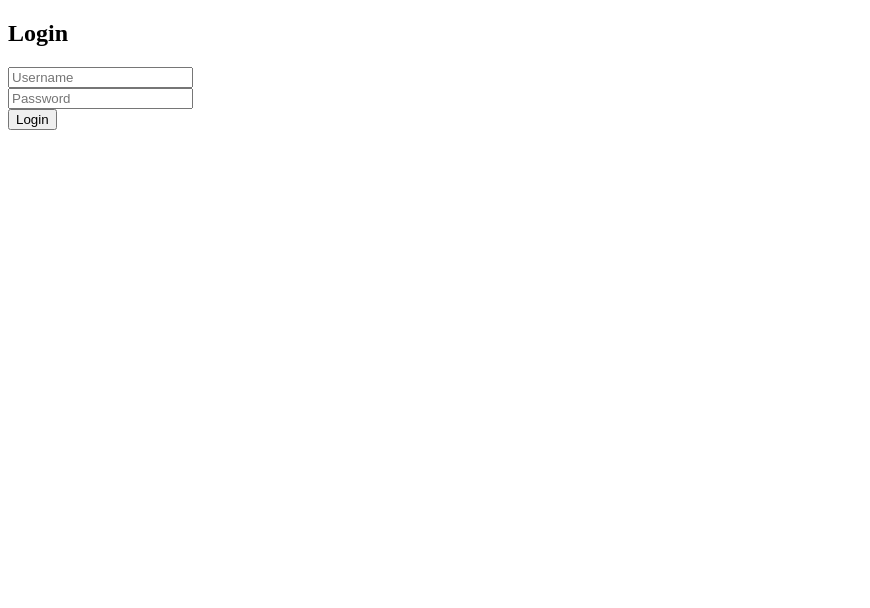
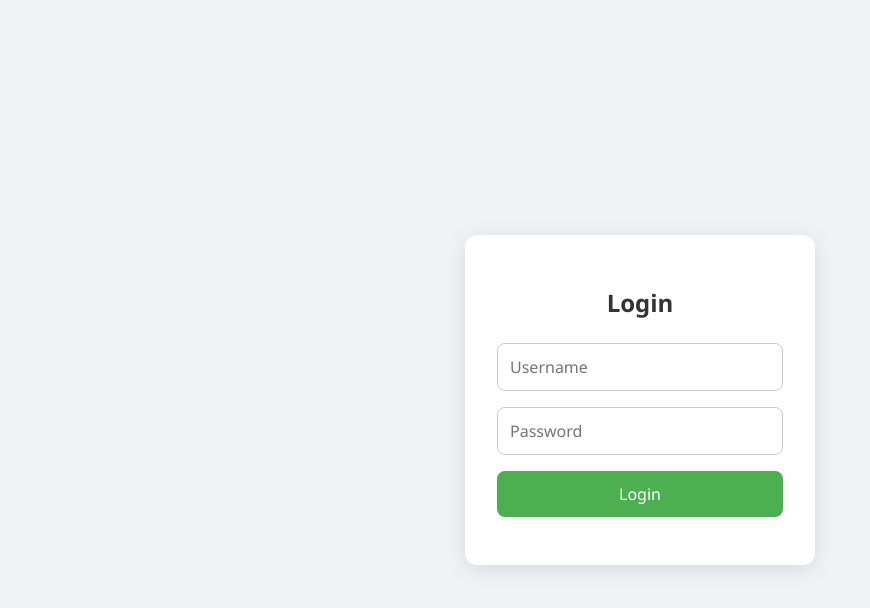
Before and after one commit to Setthapong-dev/try-git-github-co, a website: page index.html in a window 1280 px wide. Shown: the whole page, without its empty margins (0-870 px from the left). Drawn offline with Linux system fonts and the light colour scheme.

Commit message:
add style.css

```diff
--- a/index.html
+++ b/index.html
@@ -2,18 +2,21 @@
 <!DOCTYPE html>
 <html lang="en">
 <head>
-  <meta charset="UTF-8">
+  <meta charset="UTF-8" />
+  <meta name="viewport" content="width=device-width, initial-scale=1.0"/>
   <title>Login</title>
+  <link rel="stylesheet" href="style.css" />
 </head>
 <body>
-  <h2>Login</h2>
-  <form id="loginForm">
-    <input type="text" name="username" placeholder="Username" required /><br />
-    <input type="password" name="password" placeholder="Password" required /><br />
-    <button type="submit">Login</button>
-  </form>
-
-  <div id="message"></div>
+  <div class="login-container">
+    <h2>Login</h2>
+    <form id="loginForm">
+      <input type="text" name="username" placeholder="Username" required />
+      <input type="password" name="password" placeholder="Password" required />
+      <button type="submit">Login</button>
+    </form>
+    <div id="message"></div>
+  </div>
 
   <script>
     const form = document.getElementById('loginForm');
@@ -32,7 +35,9 @@
       });
 
       const result = await res.json();
-      document.getElementById('message').innerText = result.message;
+      const message = document.getElementById('message');
+      message.textContent = result.message;
+      message.style.color = result.message.includes('success') ? 'green' : '#d8000c';
     });
   </script>
 </body>
--- a/style.css
+++ b/style.css
@@ -1,5 +1,61 @@
-.box1 {
-    background-color: aqua;
-    width: 250px;
-    height: 250px;
+/* public/style.css */
+* {
+  box-sizing: border-box;
+  font-family: 'Segoe UI', Tahoma, Geneva, Verdana, sans-serif;
 }
+
+body {
+  background: #f0f2f5;
+  display: flex;
+  justify-content: center;
+  align-items: center;
+  height: 100vh;
+  margin: 0;
+}
+
+.login-container {
+  background: #fff;
+  padding: 2rem;
+  border-radius: 12px;
+  box-shadow: 0 4px 20px rgba(0, 0, 0, 0.1);
+  width: 100%;
+  max-width: 350px;
+}
+
+h2 {
+  text-align: center;
+  margin-bottom: 1.5rem;
+  color: #333;
+}
+
+input[type="text"],
+input[type="password"] {
+  width: 100%;
+  padding: 0.75rem;
+  margin-bottom: 1rem;
+  border: 1px solid #ccc;
+  border-radius: 8px;
+  font-size: 1rem;
+}
+
+button {
+  width: 100%;
+  padding: 0.75rem;
+  background-color: #4CAF50;
+  border: none;
+  border-radius: 8px;
+  color: white;
+  font-size: 1rem;
+  cursor: pointer;
+  transition: background-color 0.3s;
+}
+
+button:hover {
+  background-color: #45a049;
+}
+
+#message {
+  margin-top: 1rem;
+  text-align: center;
+  color: #d8000c;
+}
```
